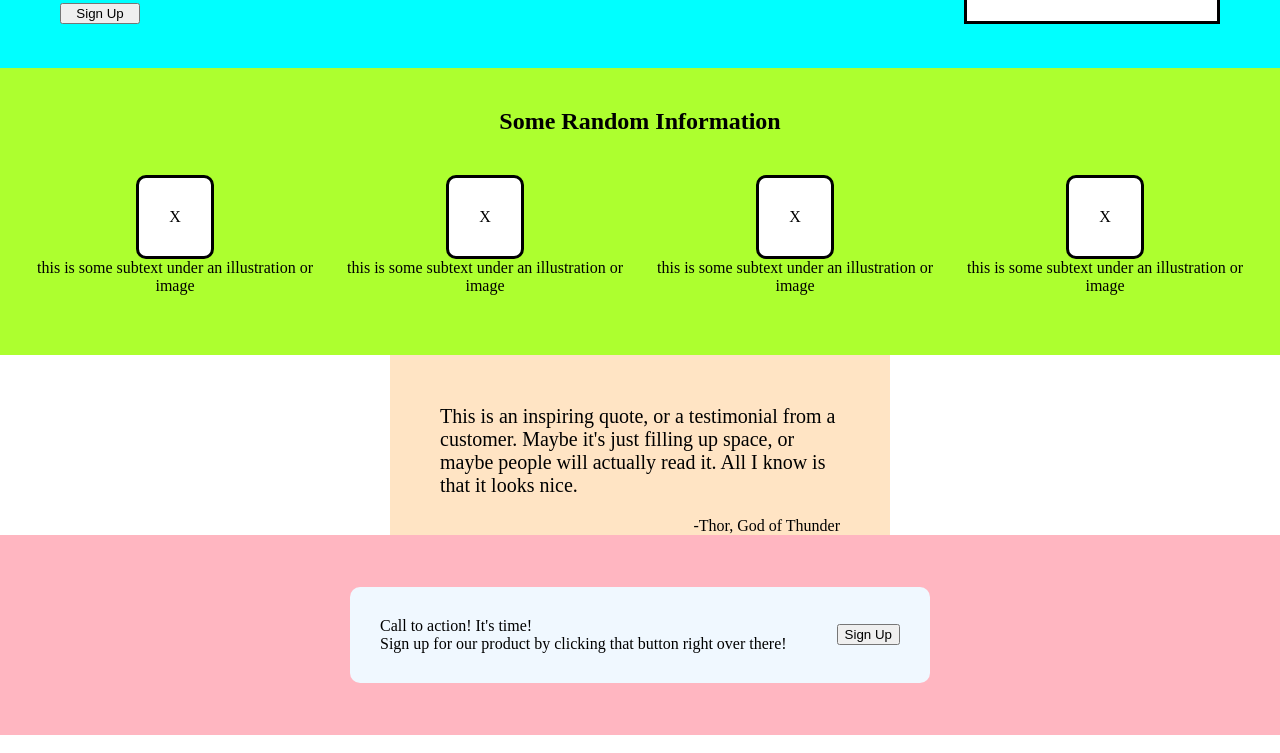
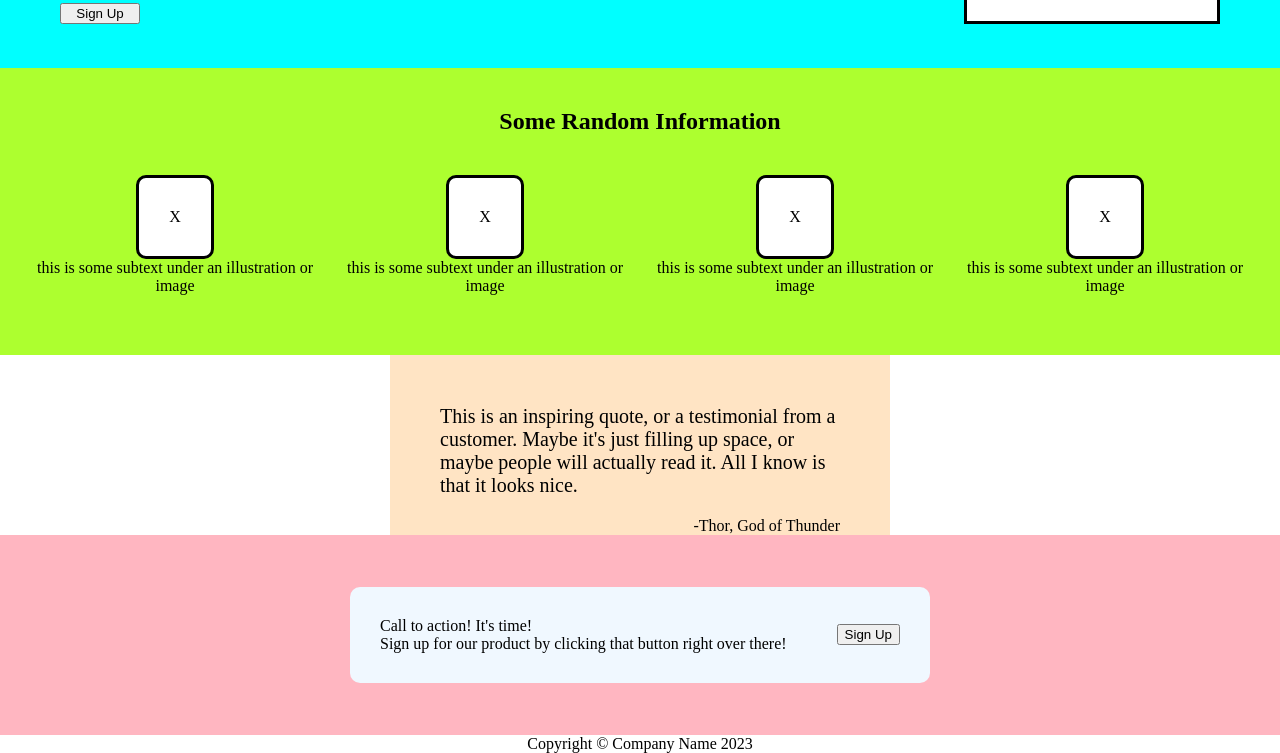
Before and after one commit to cabriamber/odin-project-landing-page, a plain HTML site: page index.html in a window 1280 px wide. Shown: the part 232-985 px from the top of the page. Drawn offline with Linux system fonts and the light colour scheme.

Commit message:
Add a footer

```diff
--- a/index.html
+++ b/index.html
@@ -64,6 +64,8 @@
     </div> <!-- closes the box container-->
   </div> <!-- closes the bar4 container-->
 
+  <div class = "bar5">Copyright © Company Name 2023</div>
+
 </body><!--closes the body container-->
 
 <!-- This is a section taken from one of the CSS flex practice problems to try to help me figure out how to structure this page. This structure was able to create a nice layout where the pictures and captions sat right on top of each other.-->
```
